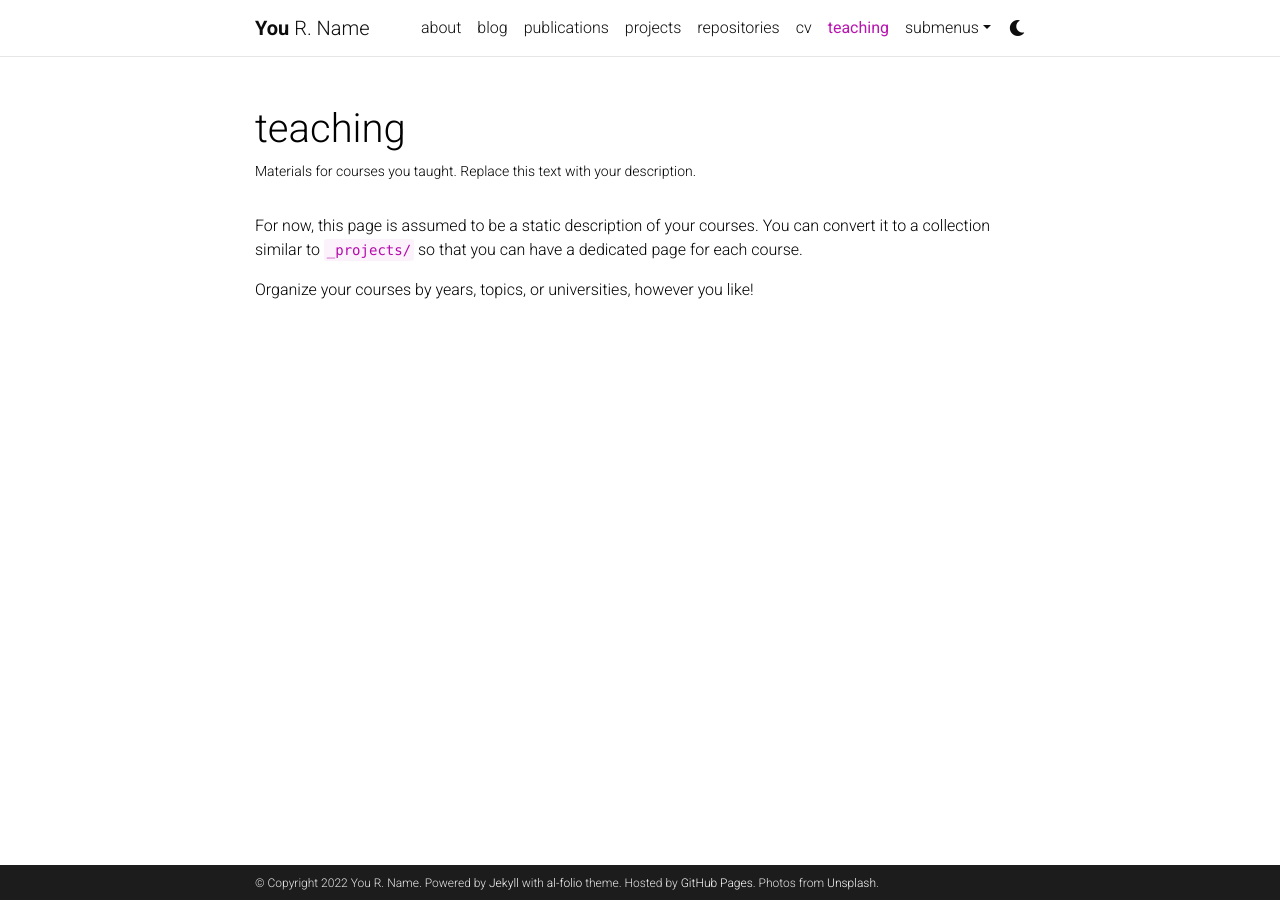
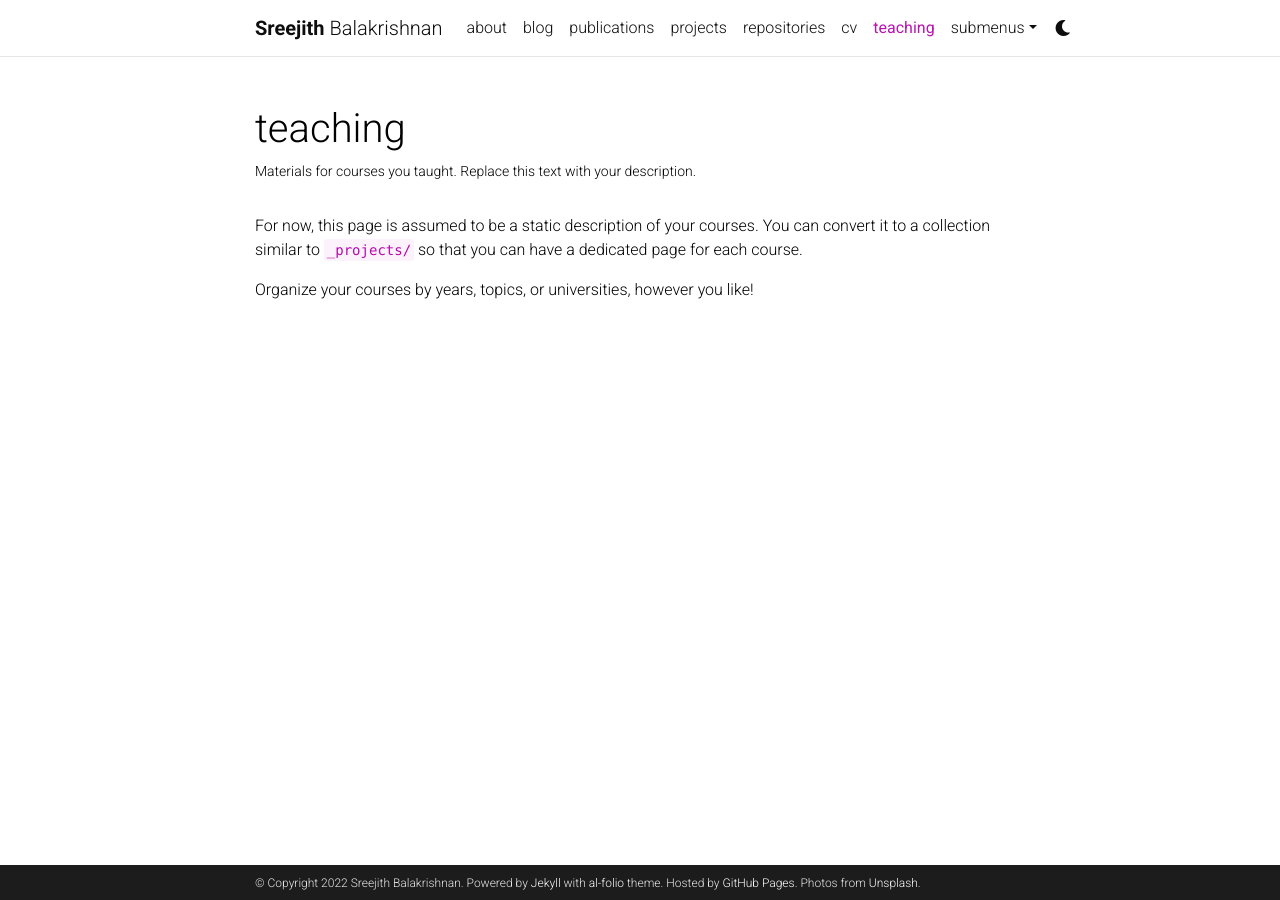
Before and after one commit to sreejithb/sreejithb.github.io, a Jekyll site: the page built from _pages/teaching.md, in a window 1280 px wide. Built offline with Jekyll 4.4.1, drawn with Linux system fonts in a browser that asks for light colours; comment, search, counter and statistics services are not loaded; a style sheet for code colours, icons or effects is not loaded.

Commit message:
AFTER FIRST EDIT FROM TEMPLATE

```diff
--- a/_config.yml
+++ b/_config.yml
@@ -3,10 +3,10 @@
 # -----------------------------------------------------------------------------
 
 title: blank # the website title (if blank, full name will be used instead)
-first_name: You
-middle_name: R.
-last_name: Name
-email: you@example.com
+first_name: Sreejith
+middle_name:
+last_name: Balakrishnan
+email: sreejithb@gmail.com
 description: > # the ">" symbol means to ignore newlines until "footer_text:"
   A simple, whitespace theme for academics. Based on [*folio](https://github.com/bogoli/-folio) design.
 footer_text: >
@@ -18,7 +18,7 @@ keywords: jekyll, jekyll-theme, academic-website, portfolio-website  # add your
 lang: en # the language of your site (for example: en, fr, cn, ru, etc.)
 icon: ⚛️  # the emoji used as the favicon (alternatively, provide image name in /assets/img/)
 
-url: https://alshedivat.github.io # the base hostname & protocol for your site
+url: https://sreejithb.github.io # the base hostname & protocol for your site
 baseurl: /al-folio # the subpath of your site, e.g. /blog/
 last_updated: false # set to true if you want to display last updated in the footer
 impressum_path:  # set to path to include impressum link in the footer, use the same path as permalink in a page, helps to conform with EU GDPR
@@ -67,13 +67,13 @@ og_image: # The site-wide (default for all links) Open Graph preview image
 # Social integration
 # -----------------------------------------------------------------------------
 
-github_username: # your GitHub user name
+github_username: sreejithb # your GitHub user name
 gitlab_username: # your GitLab user name
-twitter_username: # your Twitter handle
+twitter_username: sreejithbala # your Twitter handle
 mastodon_username: # your mastodon instance+username in the format instance.tld/@username
-linkedin_username: # your LinkedIn user name
+linkedin_username: sreejith-balakrishnan-phd # your LinkedIn user name
 telegram_username: # your Telegram user name
-scholar_userid: # your Google Scholar ID
+scholar_userid: xzxfdkoAAAAJ # your Google Scholar ID
 semanticscholar_id: # your Semantic Scholar ID
 whatsapp_number: # your WhatsApp number (full phone number in international format. Omit any zeroes, brackets, or dashes when adding the phone number in international format.)
 orcid_id: # your ORCID ID
```
Also changed, not shown: _pages/about.md (+9 -2 lines), 3 other files.
